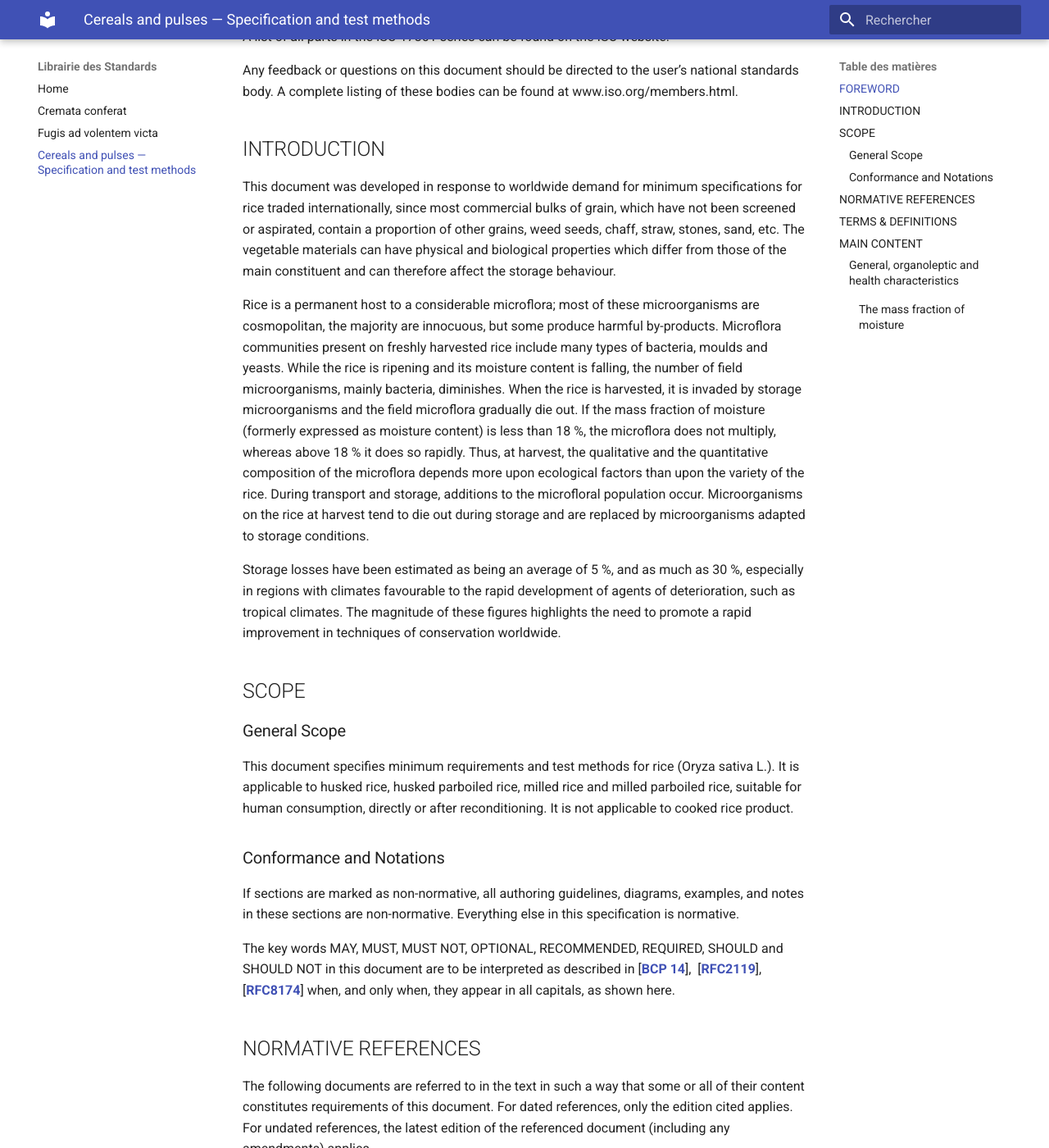
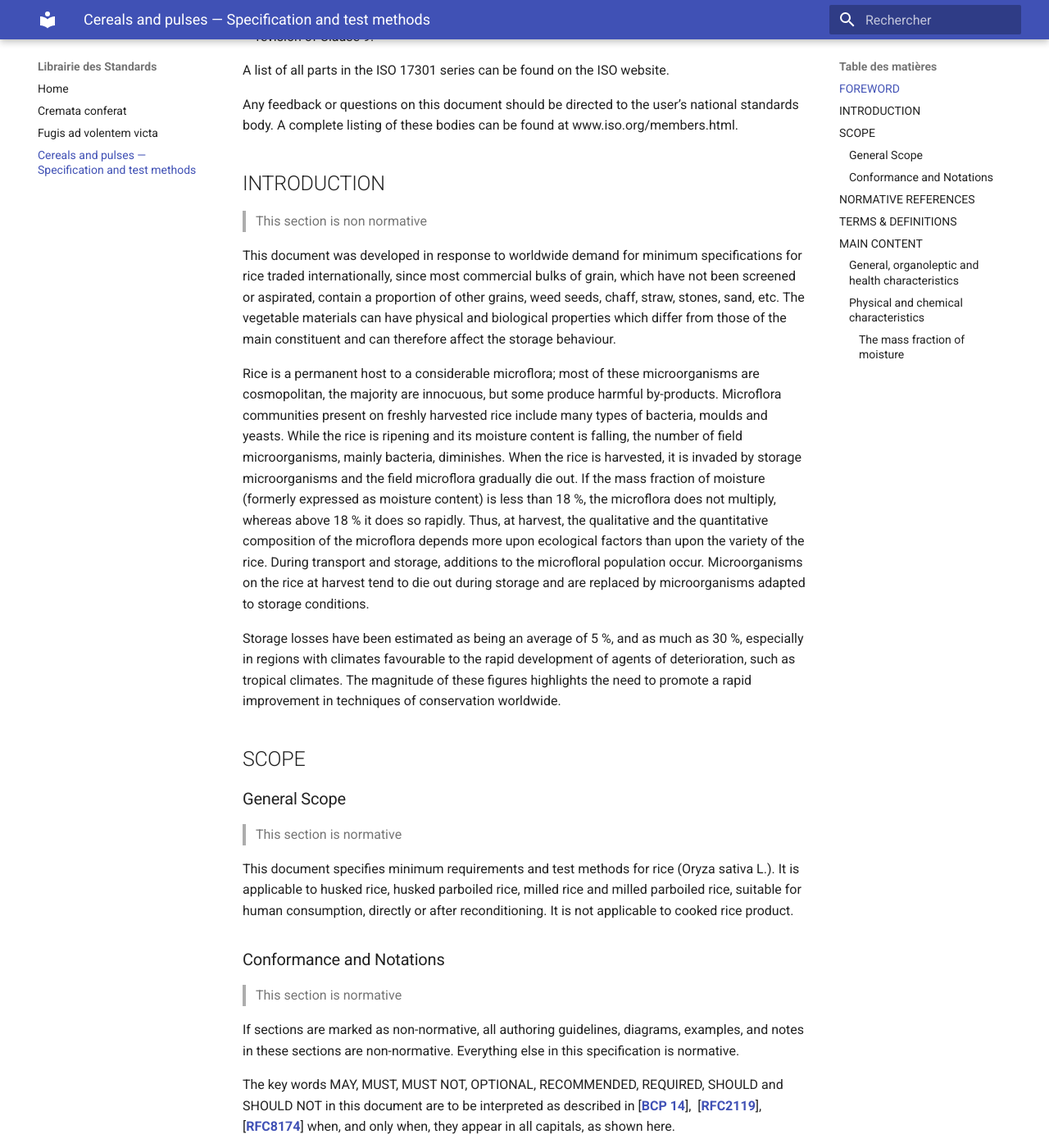
Before and after one commit to Shibukawa310/Test-Lorem-Ipsum, an MkDocs documentation site: the page built from docs/Test Standard Rice.md, in a window 1280 px wide and 1400 px high, scrolled down 1162 px. Shown: the whole window at 82% size. Built offline with MkDocs 1.6.1 and Material for MkDocs 9.7.7, drawn with Linux system fonts in a browser that asks for light colours; some of the changed text lies outside the part shown.

```diff
--- a/docs/Test Standard Rice.md
+++ b/docs/Test Standard Rice.md
@@ -1,6 +1,7 @@
 # Cereals and pulses — Specification and test methods
 
 ## FOREWORD
+>This section is non-normative
 
 ISO (the International Organization for Standardization) is a worldwide federation of national standards bodies (ISO member bodies). The work of preparing International Standards is normally carried out through ISO technical committees. Each member body interested in a subject for which a technical committee has been established has the right to be represented on that committee. International organizations, governmental and non-governmental, in liaison with ISO, also take part in the work. ISO collaborates closely with the International Electrotechnical Commission (IEC) on all matters of electrotechnical standardization.
 
@@ -24,7 +25,9 @@ A list of all parts in the ISO 17301 series can be found on the ISO website.
 
 Any feedback or questions on this document should be directed to the user’s national standards body. A complete listing of these bodies can be found at www.iso.org/members.html.
 
+
 ## INTRODUCTION
+>This section is non normative
 
 This document was developed in response to worldwide demand for minimum specifications for rice traded internationally, since most commercial bulks of grain, which have not been screened or aspirated, contain a proportion of other grains, weed seeds, chaff, straw, stones, sand, etc. The vegetable materials can have physical and biological properties which differ from those of the main constituent and can therefore affect the storage behaviour.
 
@@ -32,19 +35,22 @@ Rice is a permanent host to a considerable microflora; most of these microorgani
 
 Storage losses have been estimated as being an average of 5 %, and as much as 30 %, especially in regions with climates favourable to the rapid development of agents of deterioration, such as tropical climates. The magnitude of these figures highlights the need to promote a rapid improvement in techniques of conservation worldwide.
 
+
 ## SCOPE
-
 ### General Scope
+>This section is normative
 
 This document specifies minimum requirements and test methods for rice (Oryza sativa L.). It is applicable to husked rice, husked parboiled rice, milled rice and milled parboiled rice, suitable for human consumption, directly or after reconditioning. It is not applicable to cooked rice product.
 
 ### Conformance and Notations
+>This section is normative
 
 If sections are marked as non-normative, all authoring guidelines, diagrams, examples, and notes in these sections are non-normative. Everything else in this specification is normative.
 
 The key words MAY, MUST, MUST NOT, OPTIONAL, RECOMMENDED, REQUIRED, SHOULD and SHOULD NOT in this document are to be interpreted as described in \[[__BCP 14__](https://www.rfc-editor.org/info/bcp14)\],  \[[__RFC2119__](https://www.w3.org/TR/did-1.0/#bib-rfc2119)\], \[[__RFC8174__](https://www.w3.org/TR/did-1.0/#bib-rfc8174)\] when, and only when, they appear in all capitals, as shown here.
 
 ## NORMATIVE REFERENCES
+>This section is normative
 
 The following documents are referred to in the text in such a way that some or all of their content constitutes requirements of this document. For dated references, only the edition cited applies. For undated references, the latest edition of the referenced document (including any amendments) applies.
 
@@ -81,7 +87,6 @@ rice retaining its husk after threshing
 *\[SOURCE: ISO 7301:2021, 3.1\]*
 
 ## MAIN CONTENT
-
 ### General, organoleptic and health characteristics
 
 Kernels of rice, whether parboiled, husked or milled, and whether whole or broken, SHALL be sound, clean and free from foreign odours which indicate deterioration.
```
Also changed, not shown: other parts of docs/Test Standard Rice.md (+4 -4 lines), docs/image.png (added).
